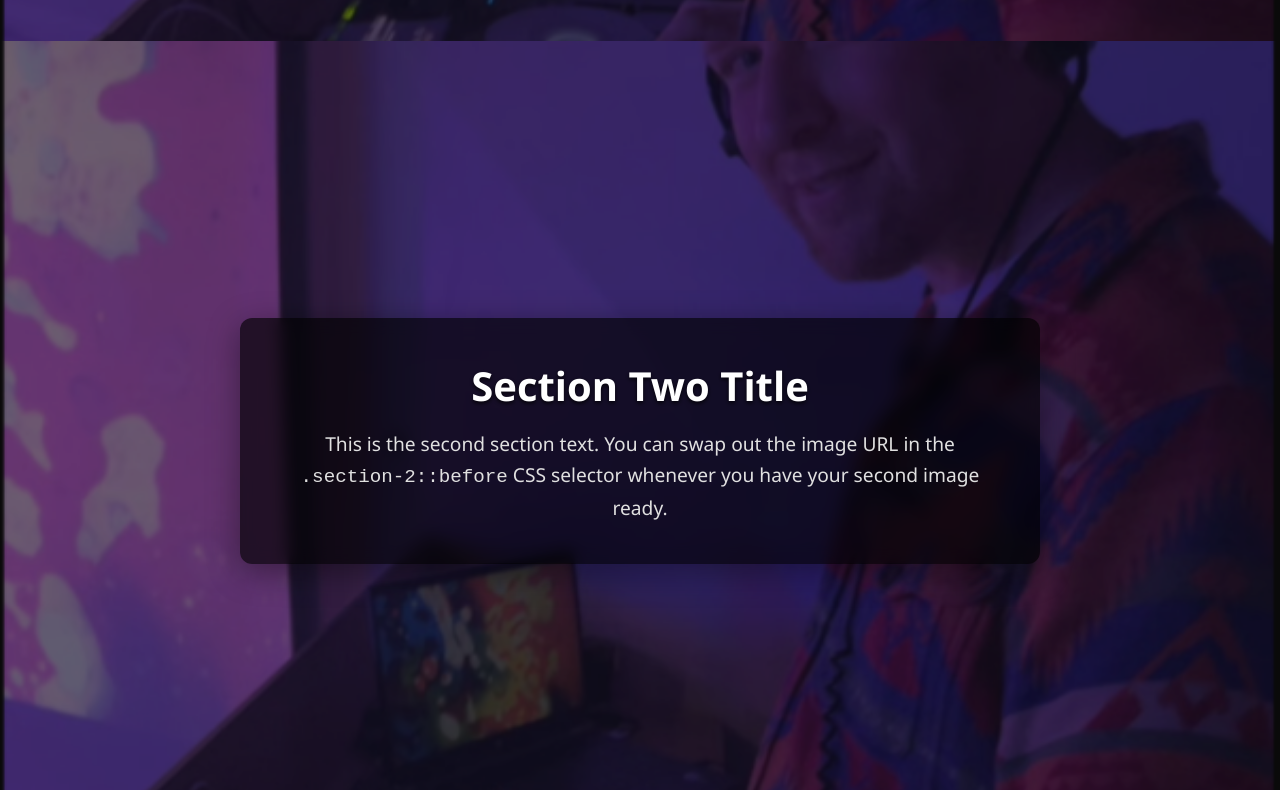
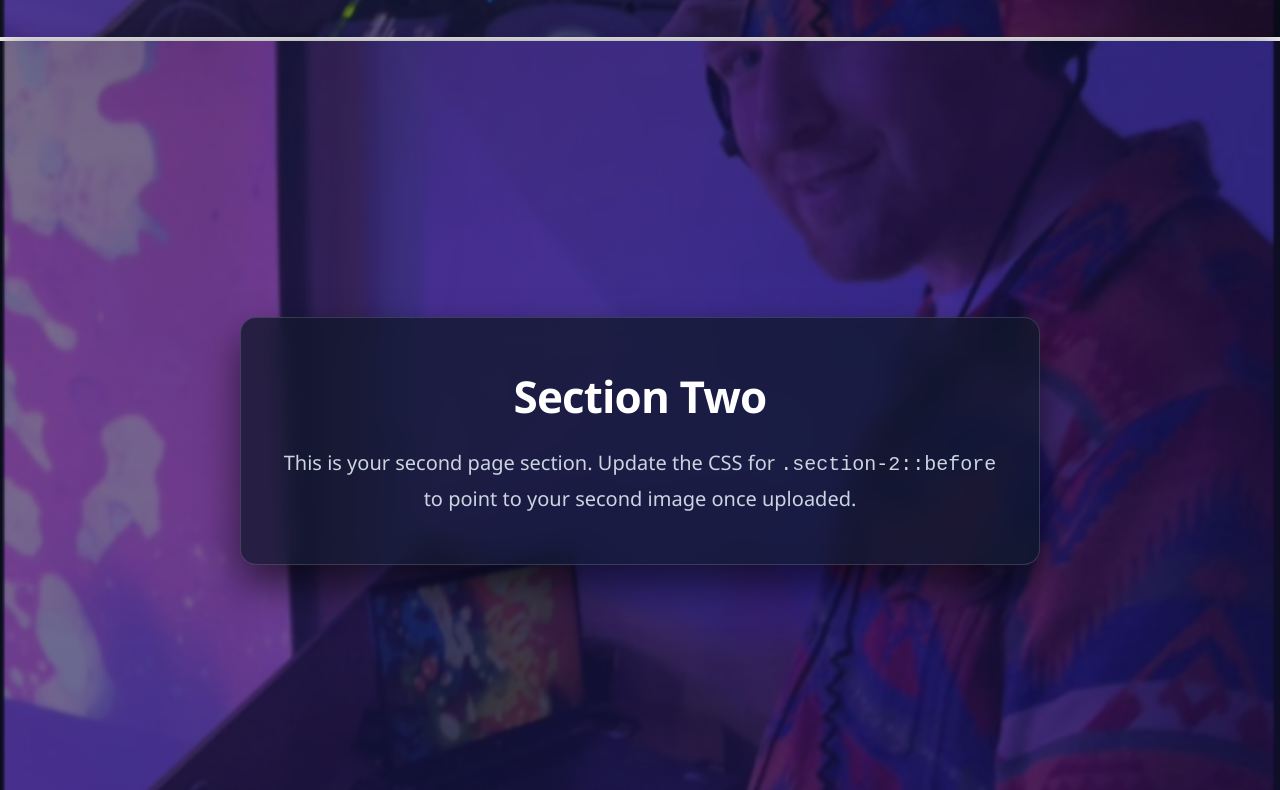
Before and after one commit to antennastohugh/HumanitiEvents, a plain HTML site: page Index.html in a window 1280 px wide. Shown: the part 759-1549 px from the top of the page. Drawn offline with Linux system fonts and the light colour scheme.

Commit message:
Update Index.html

```diff
--- a/Index.html
+++ b/Index.html
@@ -14,7 +14,7 @@
     body {
       font-family: 'Segoe UI', Tahoma, Geneva, Verdana, sans-serif;
       color: #ffffff;
-      background-color: #111;
+      background-color: #0b0f19;
     }
 
     /* Base Panel Styling */
@@ -27,9 +27,26 @@
       text-align: center;
       padding: 2rem;
       overflow: hidden;
+
+      /* SECTION DIVIDER BORDERS */
+      border-bottom: 4px solid #ffffff;
+      box-shadow: 0 10px 30px rgba(0, 0, 0, 0.9);
     }
 
-    /* Semi-transparent Background Image using ::before */
+    .image-panel:last-of-type {
+      border-bottom: none;
+    }
+
+    /* Fallback Dark Gradients (Appears if image fails to load) */
+    .section-1 {
+      background: linear-gradient(135deg, #1e293b, #0f172a);
+    }
+
+    .section-2 {
+      background: linear-gradient(135deg, #0f172a, #1e1b4b);
+    }
+
+    /* Semi-transparent Background Image Layer */
     .image-panel::before {
       content: "";
       position: absolute;
@@ -37,64 +54,70 @@
       left: 0;
       width: 100%;
       height: 100%;
-      /* Direct URL with proper encoding */
-      background-image: url('https://raw.githubusercontent.com/antennastohugh/HumanitiEvents/main/Img%204.png');
       background-size: cover;
       background-position: center;
       background-repeat: no-repeat;
 
-      /* Control opacity of the image here (0.3 to 0.5 works best) */
-      opacity: 0.4;
+      /* OPACITY & READABILITY SETTINGS */
+      opacity: 0.45; /* Image transparency */
       z-index: 1;
     }
 
-    /* Text Container on top of the image */
+    /* Section 1 Image */
+    .section-1::before {
+      /* If hosting HTML inside the repo, use relative path: background-image: url('Img%204.png'); */
+      background-image: url('https://raw.githubusercontent.com/antennastohugh/HumanitiEvents/main/Img%204.png');
+    }
+
+    /* Section 2 Image (Replace with your 2nd image URL when ready) */
+    .section-2::before {
+      background-image: url('https://raw.githubusercontent.com/antennastohugh/HumanitiEvents/main/Img%204.png');
+    }
+
+    /* Text Container Floating Above Background */
     .panel-content {
       position: relative;
-      z-index: 2; /* Sits above the background */
+      z-index: 2; /* Ensures text stays on top */
       max-width: 800px;
-      padding: 2.5rem;
-      background: rgba(0, 0, 0, 0.65); /* Semi-transparent dark card for high readability */
-      border-radius: 12px;
-      box-shadow: 0 8px 32px rgba(0, 0, 0, 0.4);
-      backdrop-filter: blur(8px); /* Optional frosted glass effect */
+      padding: 3rem 2.5rem;
+      background: rgba(15, 23, 42, 0.75); /* Dark frosted glass card */
+      border: 1px solid rgba(255, 255, 255, 0.15);
+      border-radius: 16px;
+      box-shadow: 0 20px 40px rgba(0, 0, 0, 0.6);
+      backdrop-filter: blur(12px); /* Blur background behind card */
+      -webkit-backdrop-filter: blur(12px);
     }
 
-    .panel-content h1, .panel-content h2 {
-      font-size: 2.5rem;
-      margin-bottom: 1rem;
+    .panel-content h1 {
+      font-size: 2.75rem;
+      font-weight: 700;
+      margin-bottom: 1.25rem;
       color: #ffffff;
-      text-shadow: 0 2px 4px rgba(0, 0, 0, 0.8);
+      letter-spacing: -0.02em;
     }
 
     .panel-content p {
-      font-size: 1.2rem;
-      line-height: 1.6;
-      color: #e0e0e0;
-    }
-
-    /* Optional: Style adjustments for Section 2 if you want a different overlay color */
-    .section-2::before {
-      /* You can replace this URL with a second image when ready */
-      background-image: url('https://raw.githubusercontent.com/antennastohugh/HumanitiEvents/main/Img%204.png');
+      font-size: 1.25rem;
+      line-height: 1.7;
+      color: #cbd5e1;
     }
   </style>
 </head>
 <body>
 
-  <!-- First Page / Section -->
+  <!-- Page / Section 1 -->
   <section class="image-panel section-1">
     <div class="panel-content">
-      <h1>Section One Title</h1>
-      <p>This is the first section text. The background image is set to semi-transparent using CSS, and the dark glass card ensures maximum legibility for the text above it.</p>
+      <h1>Section One</h1>
+      <p>This panel uses a semi-transparent image background separated by a solid white border line at the bottom.</p>
     </div>
   </section>
 
-  <!-- Second Page / Section -->
+  <!-- Page / Section 2 -->
   <section class="image-panel section-2">
     <div class="panel-content">
-      <h1>Section Two Title</h1>
-      <p>This is the second section text. You can swap out the image URL in the <code>.section-2::before</code> CSS selector whenever you have your second image ready.</p>
+      <h1>Section Two</h1>
+      <p>This is your second page section. Update the CSS for <code>.section-2::before</code> to point to your second image once uploaded.</p>
     </div>
   </section>
 
```
